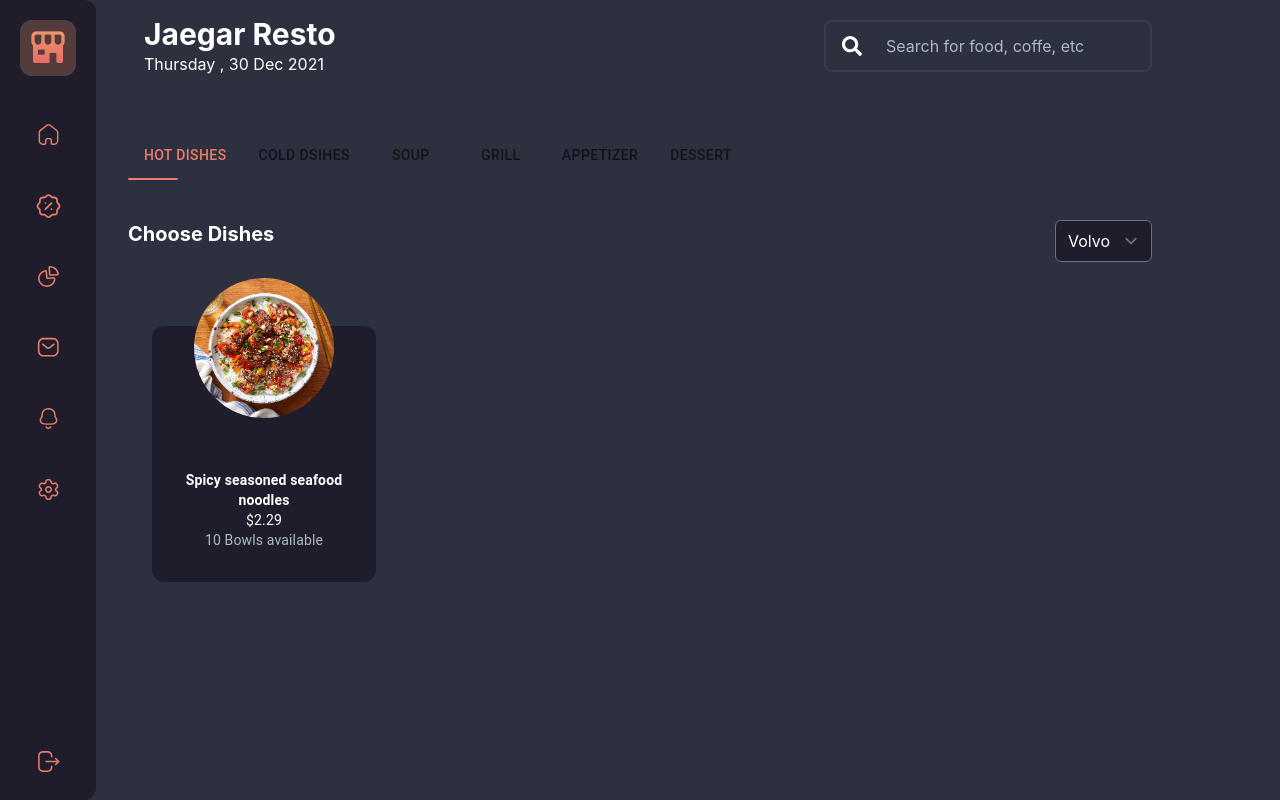
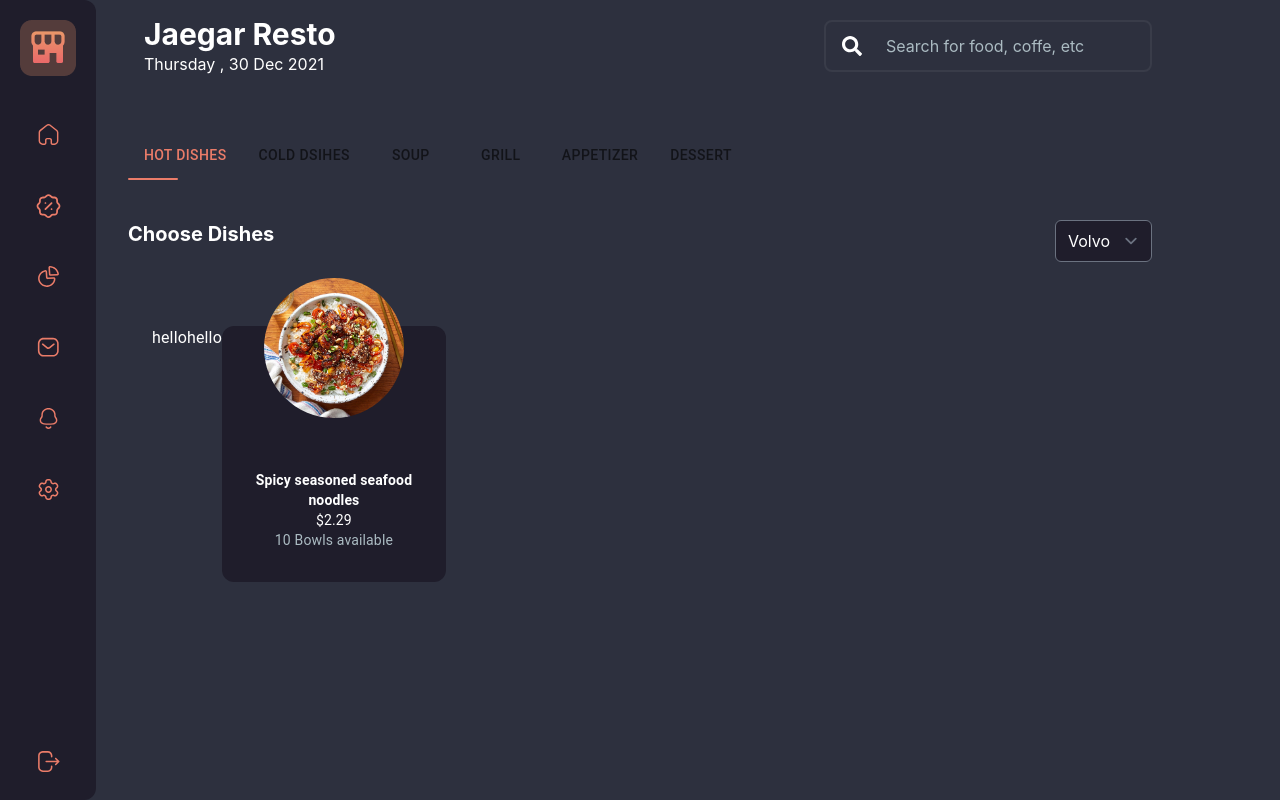
Before and after one commit to evergreenx/Food-POS, a Next.js app: page / in a window 1280 px wide. Built offline with nearby package versions, Linux system fonts and the light colour scheme; no server answers.

Commit message:
creating reuseable fetching hook

```diff
--- a/src/components/choose/HotDishes.tsx
+++ b/src/components/choose/HotDishes.tsx
@@ -1,25 +1,15 @@
-import axios from 'axios';
+import FetchDishes from '@/hooks/FetchDishes';
 import Image from 'next/image';
 import React from 'react';
-import { useQuery } from 'react-query';
 
 import FoodImg from '../../../public/images/food.jpg';
 export default function HotDishes() {
-  const intialQuery = 'hot dishes';
-  //  env variables
-  const apiKey = process.env.API_KEY;
-  const apiID = process.env.API_ID;
-  const url = `https://api.edamam.com/search?q=${intialQuery}&app_id=${apiID}&app_key=${apiKey}`;
-  // react query fetch
-  const { data, error, status } = useQuery('hotDishes', () =>
-    axios.get(url)
-  );
-
-
-
-  console.log(data)
   return (
     <div className='flex'>
+
+<FetchDishes dishes={'soup'} />
+<FetchDishes dishes={'rice'} />
+
       <div className='bg-secondary flex flex-col food-card h-64 items-center justify justify-between px-5 py-8 rounded-xl w-56'>
         <div className='-m-20 image-container'>
           <Image
--- /dev/null
+++ b/src/hooks/FetchDishes.tsx
@@ -0,0 +1,18 @@
+import React from 'react';
+import { useQuery } from 'react-query';
+import axios from 'axios';
+
+export default function useDishes({ dishes }) {
+  const APP_ID = '7eacc5e2';
+  const API_KEY = '9a645d8682cce8be15d64b6eef45bccd';
+  const url = `https://api.edamam.com/search?q=${dishes}&app_id=${APP_ID}&app_key=${API_KEY}`;
+  // react query fetch
+  const { data, error, status } = useQuery(dishes, () => axios.get(url));
+
+  console.log(data , dishes);
+
+  return <div>
+
+    hello
+  </div>;
+}
```
Also changed, not shown: 1 other file (tests, documents, lock files or other folders).
